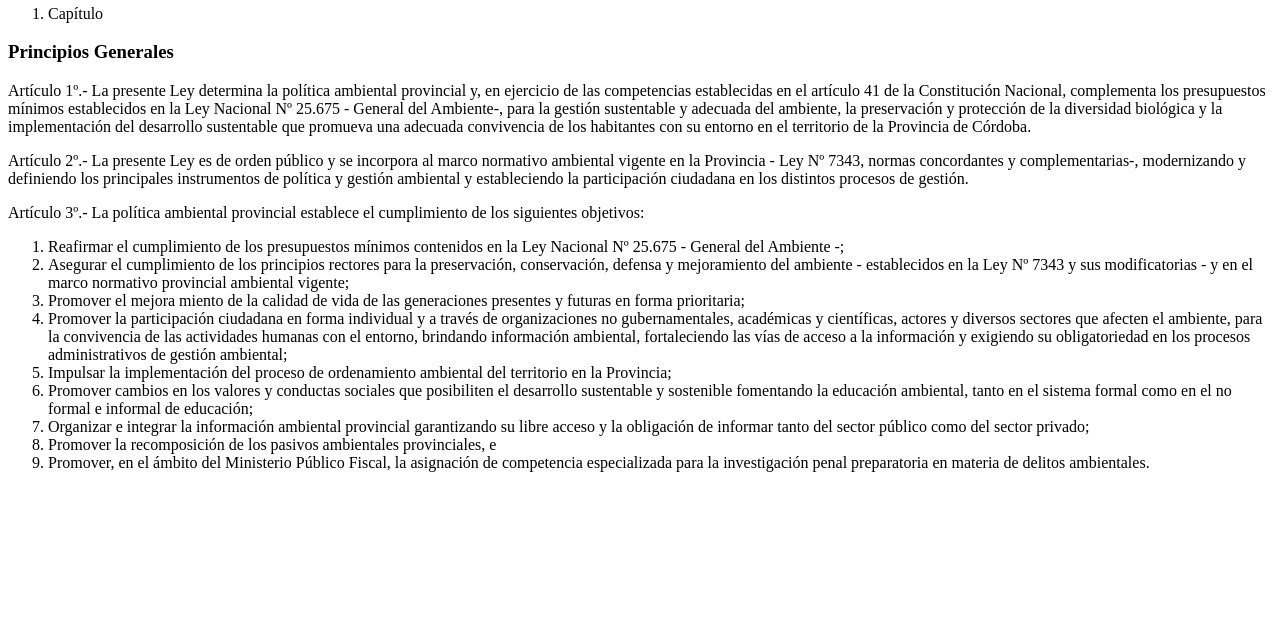
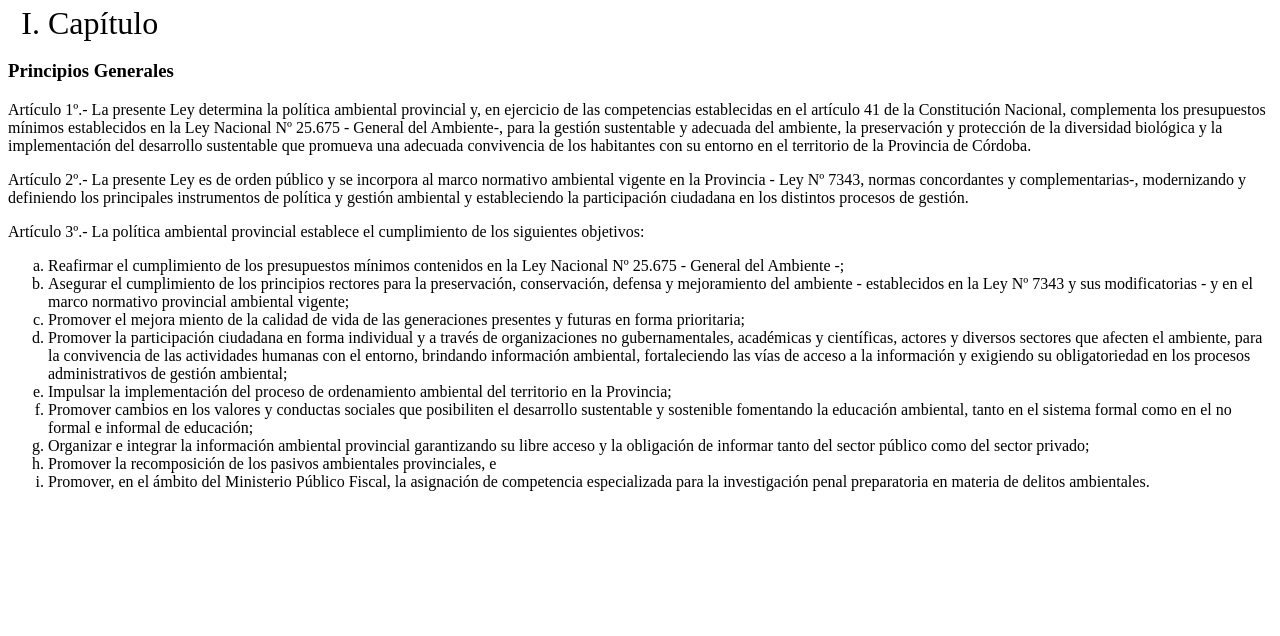
Before and after one commit to UCC-LabCompu2/ejercicios2024-FrancoKipran, a plain HTML site: page Ejercicios-CSS/ej_leyes.html in a window 1280 px wide. Shown: the part 164-800 px from the top of the page. Drawn offline with Linux system fonts and the light colour scheme.

Commit message:
ejercicio estilo con descendientes

```diff
--- a/Ejercicios-CSS/ej_leyes.html
+++ b/Ejercicios-CSS/ej_leyes.html
@@ -3,6 +3,17 @@
 <head>
     <meta charset="UTF-8">
     <title>Ley 10.208 - Política Ambiental Provincial</title>
+    <style>
+        ol.titulo li{
+            list-style-type: upper-roman;
+            font-size: 2em;
+        }
+
+        ol.subitems li{
+            list-style-type: lower-alpha;
+        }
+
+    </style>
 </head>
 <body>
 <h1>La Legislatura de la Provincia de Córdoba</h1>
```
